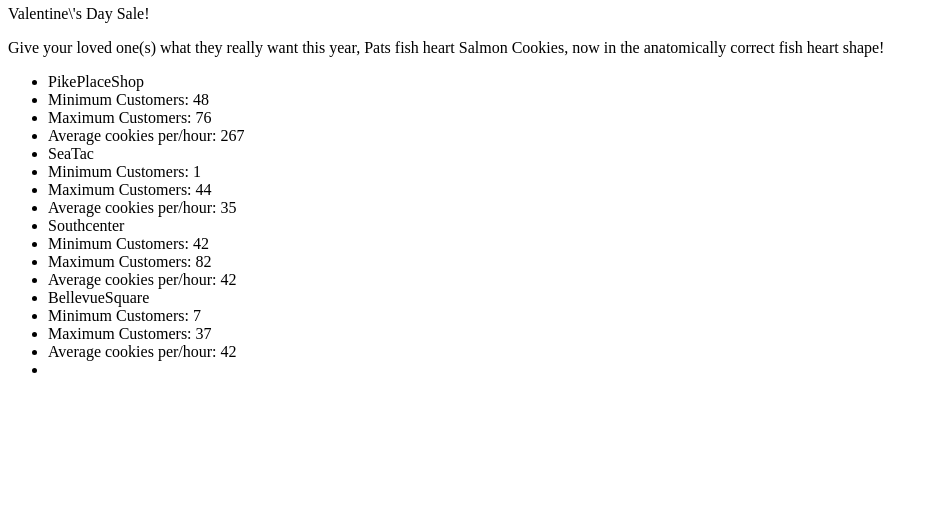
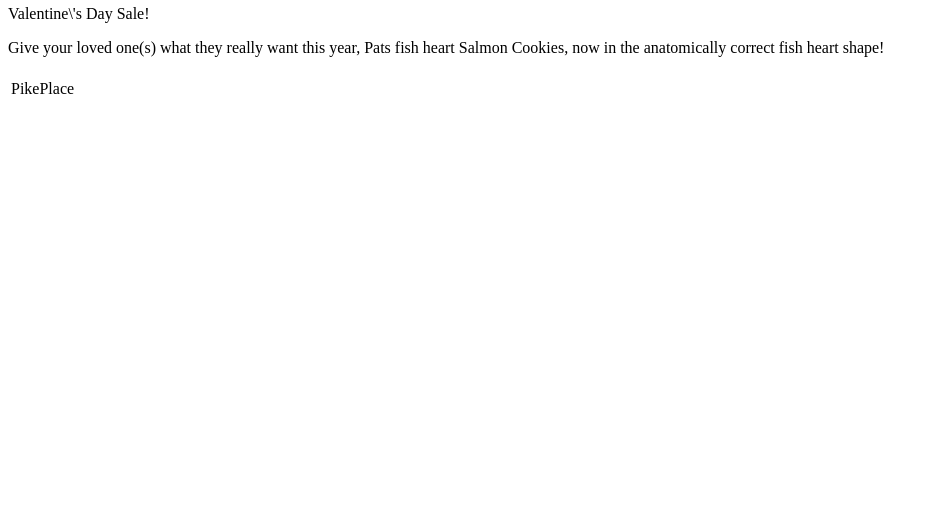
Before and after one commit to ixnp/SalmonCookieShop, a plain HTML site: page SalmonCookie.html in a window 1280 px wide. Shown: the part 282-800 px from the top of the page, without its empty margins (0-938 px from the left). Drawn offline with Linux system fonts and the light colour scheme.

Commit message:
table js not working

```diff
--- a/SalmonCookie.html
+++ b/SalmonCookie.html
@@ -13,9 +13,9 @@
 <dev class="navBar-container">
   <ul class="navBar-content">
     <li><a herf=''>Home</a></li>
-    <li><a herf=''>Home</a></li>
-    <li><a herf=''>Home</a></li>
-    <li><a herf=''>Home</a></li>
+    <li><a herf=''>Our Story</a></li>
+    <li><a herf=''>Online Store</a></li>
+    <li><a herf=''>Cookie Table</a></li>
   </ul>
 </dev>
 
@@ -30,14 +30,18 @@
 </dev>
 </dev>
 
-<dev>
-<ul>
-    <li id="PikePlace">PikePlace</li>
-    <li id="SeaTac"></li>
-    <li id="Southcenter"></li>
-    <li id="BellevueSquare"><li>
-</ul>
-</dev>
+<table id="shopTable">
+  <thead>
+    <tr>
+      <!--put the time here-->
+        <th> </th>
+    </tr>
+  </thead>
+  <tr>
+      <td>PikePlace</td>
+
+  </tr>
+</table>
 <!--JS ul list stored in the browser-->
 
    <script src="SalmonCookie.js"></script>
--- a/SalmonCookie.js
+++ b/SalmonCookie.js
@@ -1,174 +1,72 @@
 // All Stores capacity is 60
 //pp= pike place location  //
-// var  = document.getElementById('one')
+// table with location, time, cookies sold that hour and total per day
+function salmonCookieShop(name, minimum, maximum, averageCookiesPerCustomer){
+  this.name= name;
+  this.minimum = minimum;
+  this.maximum = maximum;
+  this.averageCookiesPerCustomer = averageCookiesPerCustomer;
+  this.salePerHour= [];
+//Random number of customers//
+  this.customerPerHour = function(){
+    return (Math.round(Math.random()*(this.maximum - this.minimum + 1 ))) +  this.minimum;
+  };
+};
 
-//PikePlace//
-var salmonShopPikePlace = new Object()
+//cookies per hour//
 
-salmonShopPikePlace.name = "PikePlaceShop";
-salmonShopPikePlace.minimum= Math.round((Math.random() * 50 ) + 1);
-  console.log(salmonShopPikePlace.minimum);
+this.cookierPerHour = function (){
+  for(i=0; i<6; i++)
+    hour = Math.round(this.customerPerHour()*this.averageCookiesPerCustomer);
+    this.salePerHour.push(hour);
+    // push adds items to the end of the array and returns the new length//
+};
+// Justins way: I'm not sure I really understand what you were doing here//
+salmonCookieShop.prototype.render = function(){
+var trElement = document.createElement('tr');
 
-//max random calculation//
-salmonShopPikePlace.maximum = Math.round((Math.random() * 50 ) + 1) + salmonShopPikePlace.minimum;
-  console.log(salmonShopPikePlace.maximum);
+var tdElement = document.createElement('td');
 
-salmonShopPikePlace.ave = Math.round(2136 / 8);
-    console.log(salmonShopPikePlace.ave);
+  tdElement.innerHTML = this.total;
+  tdElement.innerHTML = this.name;
+  trElement.appendChild(tdElement);
 
-var resultsPikePlace = document.getElementById('PikePlace');
-resultsPikePlace.textContent = salmonShopPikePlace.name;
-var newEl = document.createElement('li');
-var newText = document.createTextNode('Minimum Customers: ' + salmonShopPikePlace.minimum);
-newEl.appendChild(newText);
-var position = document.getElementById('PikePlace')
-position.appendChild(newEl);
 
-var newElMax = document.createElement('li');
-var newTextMax = document.createTextNode('Maximum Customers: ' + salmonShopPikePlace.maximum);
-newElMax.appendChild(newTextMax);
-var positionMax = document.getElementById('PikePlace')
-position.appendChild(newElMax);
 
-var newElAve = document.createElement('li');
-var newTextAve = document.createTextNode('Average cookies per/hour: ' +salmonShopPikePlace.ave);
-newElAve.appendChild(newTextAve);
-var positionAve = document.getElementById('PikePlace')
-position.appendChild(newElAve);
-
-//SeaTac//
-
-var salmonShopSeaTac = new Object()
-
-salmonShopSeaTac.name = "SeaTac";
-salmonShopSeaTac.minimum= Math.round((Math.random() * 50 ) + 1);
-  console.log(salmonShopSeaTac.minimum);
-
-salmonShopSeaTac.maximum = Math.round((Math.random() * 50 ) + 1) + salmonShopSeaTac.minimum;
-  console.log(salmonShopSeaTac.maximum);
-
-salmonShopSeaTac.ave = Math.round(277 / 8);
-    console.log(salmonShopSeaTac.ave);
-
-var resultsSeaTac = document.getElementById('SeaTac');
-resultsSeaTac.textContent = salmonShopSeaTac.name;
-var newEl = document.createElement('li');
-var newText = document.createTextNode('Minimum Customers: ' + salmonShopSeaTac.minimum);
-newEl.appendChild(newText);
-var position = document.getElementById('SeaTac')
-position.appendChild(newEl);
-
-var newElMax = document.createElement('li');
-var newTextMax = document.createTextNode('Maximum Customers: ' + salmonShopSeaTac.maximum);
-newElMax.appendChild(newTextMax);
-var positionMax = document.getElementById('SeaTac')
-position.appendChild(newElMax);
-
-var newElAve = document.createElement('li');
-var newTextAve = document.createTextNode('Average cookies per/hour: ' +salmonShopSeaTac.ave);
-newElAve.appendChild(newTextAve);
-var positionAve = document.getElementById('SeaTac')
-position.appendChild(newElAve);
-
-//SouthCenter//
-var salmonShopSouthcenter = new Object()
-
-salmonShopSouthcenter.name = "Southcenter";
-salmonShopSouthcenter.minimum= Math.round((Math.random() * 50 ) + 1);
-  console.log(salmonShopSouthcenter.minimum);
-
-salmonShopSouthcenter.maximum = Math.round((Math.random() * 50 ) + 1) + salmonShopSouthcenter.minimum;
-  console.log(salmonShopSouthcenter.maximum);
-
-salmonShopSouthcenter.ave = Math.round(338 / 8);
-    console.log(salmonShopSouthcenter.ave);
-
-var resultsSouthcenter = document.getElementById('Southcenter');
-resultsSouthcenter.textContent = salmonShopSouthcenter.name;
-var newEl = document.createElement('li');
-var newText = document.createTextNode('Minimum Customers: ' + salmonShopSouthcenter.minimum);
-newEl.appendChild(newText);
-var position = document.getElementById('Southcenter')
-position.appendChild(newEl);
-
-var newElMax = document.createElement('li');
-var newTextMax = document.createTextNode('Maximum Customers: ' + salmonShopSouthcenter.maximum);
-newElMax.appendChild(newTextMax);
-var positionMax = document.getElementById('Southcenter')
-position.appendChild(newElMax);
-
-var newElAve = document.createElement('li');
-var newTextAve = document.createTextNode('Average cookies per/hour: ' +salmonShopSouthcenter.ave);
-newElAve.appendChild(newTextAve);
-var positionAve = document.getElementById('Southcenter')
-position.appendChild(newElAve);
-
-//BellevueSquare//
-var salmonBellevueSquare = new Object()
-
-salmonBellevueSquare.name = "BellevueSquare";
-salmonBellevueSquare.minimum= Math.round((Math.random() * 50 ) + 1);
-  console.log(salmonBellevueSquare.minimum);
-
-salmonBellevueSquare.maximum = Math.round((Math.random() * 50 ) + 1) + salmonBellevueSquare.minimum;
-  console.log(salmonBellevueSquare.maximum);
-
-salmonBellevueSquare.ave = Math.round(338 / 8);
-    console.log(salmonBellevueSquare.ave);
-
-var resultsBellevueSquare = document.getElementById('BellevueSquare');
-resultsBellevueSquare.textContent = salmonBellevueSquare.name;
-var newEl = document.createElement('li');
-var newText = document.createTextNode('Minimum Customers: ' + salmonBellevueSquare.minimum);
-newEl.appendChild(newText);
-var position = document.getElementById('BellevueSquare')
-position.appendChild(newEl);
-
-var newElMax = document.createElement('li');
-var newTextMax = document.createTextNode('Maximum Customers: ' + salmonBellevueSquare.maximum);
-newElMax.appendChild(newTextMax);
-var positionMax = document.getElementById('BellevueSquare')
-position.appendChild(newElMax);
-
-var newElAve = document.createElement('li');
-var newTextAve = document.createTextNode('Average cookies per/hour: ' +salmonBellevueSquare.ave);
-newElAve.appendChild(newTextAve);
-var positionAve = document.getElementById('BellevueSquare')
-position.appendChild(newElAve);
+  for(var i=0; i<6; i++){
+    td = document.createElement('td');
+    td.innerHTML = the.salePerHour[i];
+    trElement.appendChild(td);
+}
+//this is how I was trying to do it on my own//
+// this.renderAsRow = function(){
+//   var shopTable = document.getElementById('shopTable');
+//   var trElement = document.createElement('tr');
+//   var nameData = document.createElement('td');
+//   var minData = document.createElement('td');
+//   var maxData = document.createElement('td');
+//   var aveData = document.createElement('td');
+//   nameData.textContent = this.name;
+//   minData.textContent = this.minimum;
+//   maxData.textContent = this.maximum;
+//   aveData.textContent = this.averageCookiesPerCustomer;
+//   trElment.appendChild(nameData);
+//   trElment.appendChild(minData);
+//   trElment.appendChild(maxData);
+//   trElement.appendChild(aveData);
+//   shopTable.appendChild(trElement);
+// }
 
 
 //
-// var maximumCustomers = document.getElementById('PikePlace');
-// console.log(PikePlace);
-// maximumCustomers.textContent = Southcenter;
+// // // shops///
 //
-// document.write(myObj.name);
-// document.write("<br/>");
-// document.write(myObj.age);
-// document.write("<br/>");
-// document.write(myObj.getAge());
-
-
-
-
-//
-// var aveCookiesPike = aveCookies(2136);
-// console.log(aveCookiesPike);
-//
-// var aveCookiesSeaTac = aveCookies(277);
-// console.log(aveCookiesSeaTac);
-//
-// var aveCookiesSouthcenter = aveCookies(338);
-// console.log(aveCookiesSouthcenter);
-//
-// var aveCookiesBellevueSquare = aveCookies(879);
-// console.log(aveCookiesBellevueSquare);
-//
-//
-// //Average cookies per customer//
-//
-//
-// // // }
-// // var averageCookies = document.getElementById('average');
-// // console.log(averageCookies);
-// // averageCookies.textContent = ave;
+var PikePlace = new salmonCookieShop ('Pike Place',77,88, 5.2);
+var SeaTac =  new salmonCookieShop ('SeaTac', 6, 24, 1.2);
+var SouthCenter = new salmonCookieShop ('SouthCenter', 11, 38, 1.9);
+var BellevueSquare = new salmonCookieShop ('Bellevue Square', 20, 48, 3.3);
+}
+// PikePlace.render();
+// SeaTac.render();
+// SouthCenter.render();
+// BellevueSquare.render();
```
